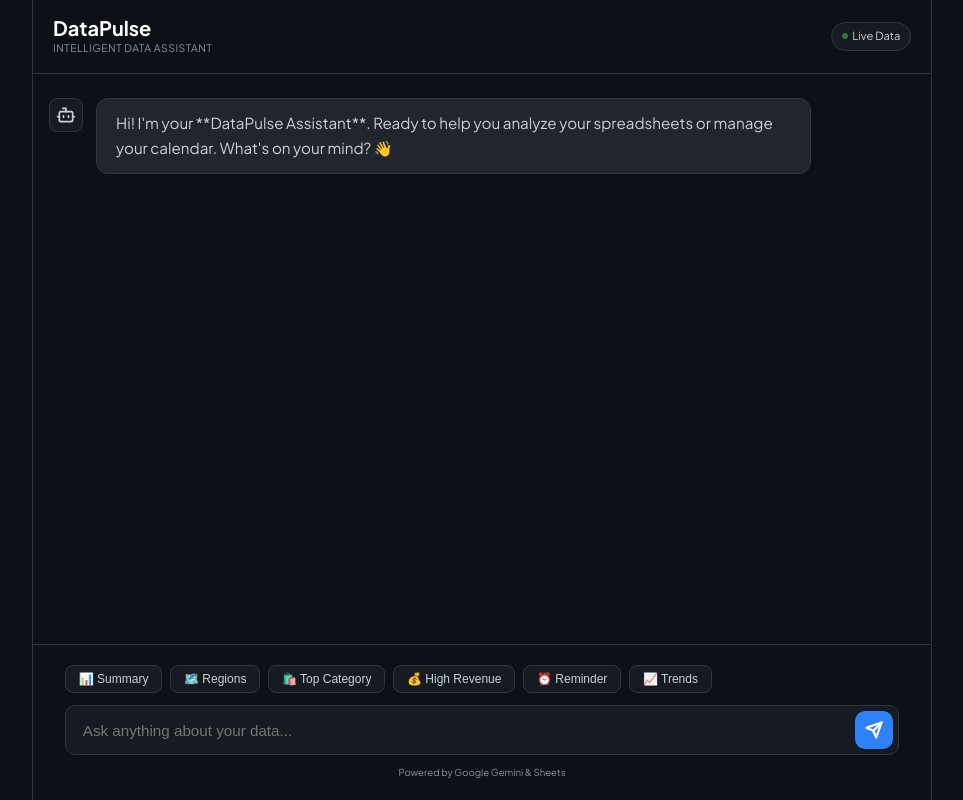
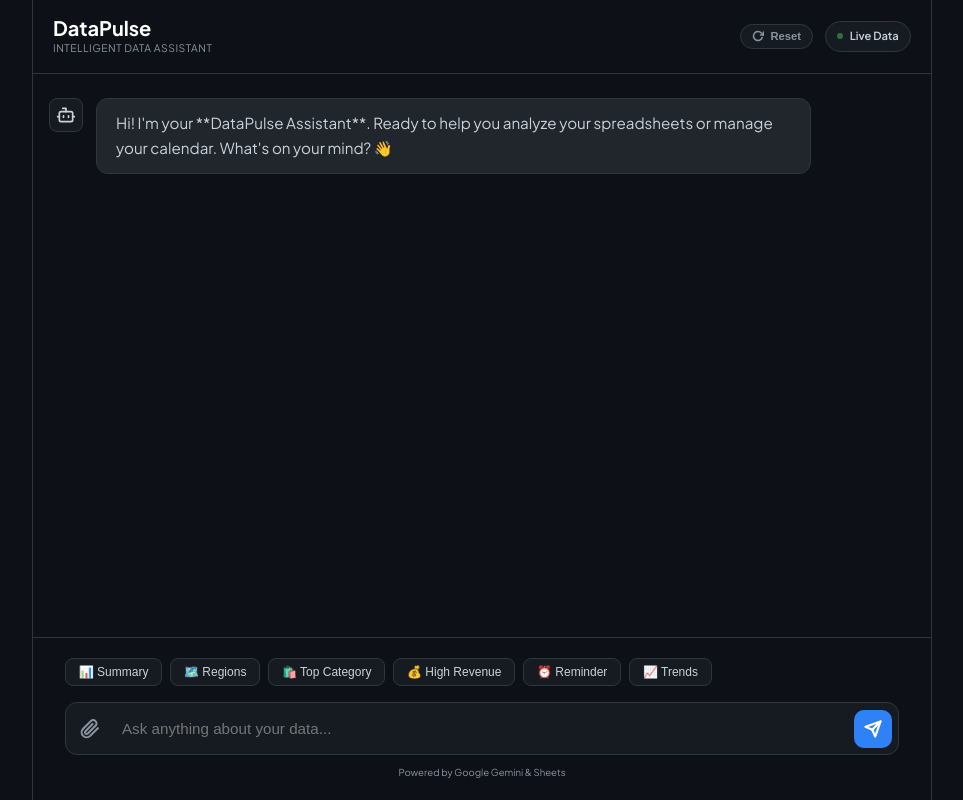
Before and after one commit to Subhajit-Chowdhury/Virtual-PromptWars-H2S-001, a Flask app: page / in a window 1280 px wide. Shown: the whole page, without its empty margins (158-1121 px from the left). Run offline with Flask 3, Linux system fonts and the light colour scheme.

Commit message:
feat: add local file upload support with automated data auditing and validation using pandas

```diff
--- a/app.py
+++ b/app.py
@@ -1,5 +1,7 @@
 import os
-from flask import Flask, render_template, request, jsonify
+import json
+from flask import Flask, render_template, request, jsonify, session
+from werkzeug.utils import secure_filename
 from dotenv import load_dotenv
 
 # Load .env (Local development)
@@ -11,6 +13,15 @@ from assistant.sheets_handler import SheetsHandler
 from assistant.calendar_handler import CalendarHandler
 
 app = Flask(__name__)
+app.secret_key = os.getenv('FLASK_SECRET_KEY', 'datapulse_secret_key_123')
+UPLOAD_FOLDER = 'uploads'
+ALLOWED_EXTENSIONS = {'csv', 'xlsx', 'json'}
+
+if not os.path.exists(UPLOAD_FOLDER):
+    os.makedirs(UPLOAD_FOLDER)
+
+def allowed_file(filename):
+    return '.' in filename and filename.rsplit('.', 1)[1].lower() in ALLOWED_EXTENSIONS
 
 @app.route('/')
 def index():
@@ -20,13 +31,57 @@ def index():
 def health():
     return jsonify({"status": "healthy"}), 200
 
+@app.route('/upload-file', methods=['POST'])
+def upload_file():
+    if 'file' not in request.files:
+        return jsonify({'success': False, 'error': 'No file part'}), 400
+    file = request.files['file']
+    if file.filename == '':
+        return jsonify({'success': False, 'error': 'No selected file'}), 400
+
+    if file and allowed_file(file.filename):
+        ext = file.filename.rsplit('.', 1)[1].lower()
+        filename = f"active_data.{ext}"
+        file_path = os.path.join(UPLOAD_FOLDER, filename)
+
+        # Clean up any previous uploads
+        for f in os.listdir(UPLOAD_FOLDER):
+            os.remove(os.path.join(UPLOAD_FOLDER, f))
+
+        file.save(file_path)
+
+        # Pre-scan for audit report
+        sheets = SheetsHandler()
+        _, audit_report = sheets.get_local_data(file_path)
+
+        report_summary = ""
+        if audit_report:
+           report_summary = f"Audit Pass: Checked {audit_report['rows_checked']} rows. {audit_report['duplicates_found']} duplicates found."
+
+        session['active_mode'] = 'upload'
+        session['active_file'] = filename
+
+        return jsonify({'success': True, 'report_summary': report_summary})
+
+    return jsonify({'success': False, 'error': 'Unsupported file type'}), 400
+
+@app.route('/reset-data', methods=['POST'])
+def reset_data():
+    session['active_mode'] = 'sheets'
+    # Clean up uploads
+    for f in os.listdir(UPLOAD_FOLDER):
+        try:
+            os.remove(os.path.join(UPLOAD_FOLDER, f))
+        except:
+            pass
+    return jsonify({'success': True})
+
 @app.route('/chat', methods=['POST'])
 def chat():
     user_message = request.json.get('message')
     if not user_message:
         return jsonify({'error': 'No message provided'}), 400
 
-    # Check if we have credentials (Production check)
     if not os.getenv('GEMINI_API_KEY'):
         return jsonify({'assistant': '⚠️ Vercel Setup Needed: Please add your GEMINI_API_KEY to Environment Variables.'}), 200
 
@@ -35,19 +90,27 @@ def chat():
         sheets = SheetsHandler()
         calendar = CalendarHandler()
 
-        # Step 1: Detect Intent
         intent = gemini.get_intent(user_message)
-
         response_text = ""
 
-        # Step 2: Fetch data or execute action
         if intent == 'SHEETS':
-            spreadsheet_id = os.getenv('SPREADSHEET_ID')
-            data, audit_report = sheets.get_sheet_data(spreadsheet_id)
+            # Priority: Check if an uploaded file exists
+            if session.get('active_mode') == 'upload':
+                filename = session.get('active_file')
+                file_path = os.path.join(UPLOAD_FOLDER, filename)
+                if os.path.exists(file_path):
+                    data, audit_report = sheets.get_local_data(file_path)
+                    context = f"AUDIT_REPORT: {json.dumps(audit_report)}\nUPLOADED_FILE_DATA:\n{data}"
+                    response_text = gemini.get_response(user_message, context=context)
+                else:
+                    session['active_mode'] = 'sheets' # Fallback
 
-            # Pass BOTH data and audit logic to AI
-            context = f"AUDIT_REPORT: {json.dumps(audit_report)}\nSHEET_DATA:\n{data}"
-            response_text = gemini.get_response(user_message, context=context)
+            # Default: Use Google Sheets
+            if not response_text:
+                spreadsheet_id = os.getenv('SPREADSHEET_ID')
+                data, audit_report = sheets.get_sheet_data(spreadsheet_id)
+                context = f"AUDIT_REPORT: {json.dumps(audit_report)}\nSHEET_DATA:\n{data}"
+                response_text = gemini.get_response(user_message, context=context)
 
         elif intent == 'CALENDAR':
             result = calendar.create_reminder(summary=user_message)
@@ -63,7 +126,7 @@ def chat():
 
     except Exception as e:
         return jsonify({
-            'assistant': f"⚠️ Deployment Check: I can't connect to Google Services. Did you add GOOGLE_SERVICE_ACCOUNT_JSON and SPREADSHEET_ID to Vercel? (Error: {str(e)})",
+            'assistant': f"⚠️ Deployment Check: I can't connect to Google Services. (Error: {str(e)})",
             'error': str(e)
         }), 200
 
--- a/static/css/style.css
+++ b/static/css/style.css
@@ -13,6 +13,7 @@
     margin: 0;
     padding: 0;
     box-sizing: border-box;
+    -webkit-tap-highlight-color: transparent;
 }
 
 body {
@@ -47,6 +48,12 @@ body {
     z-index: 10;
 }
 
+.header-actions {
+    display: flex;
+    align-items: center;
+    gap: 0.75rem;
+}
+
 .brand {
     display: flex;
     flex-direction: column;
@@ -66,15 +73,32 @@ body {
     letter-spacing: 0.5px;
 }
 
-.status-pill {
+.status-pill, .reset-pill {
     font-size: 0.7rem;
-    padding: 0.3rem 0.6rem;
+    padding: 0.35rem 0.7rem;
     background: var(--bg-secondary);
     border: 1px solid var(--border-color);
     border-radius: 20px;
     display: flex;
     align-items: center;
-    gap: 0.3rem;
+    gap: 0.4rem;
+    font-weight: 600;
+    white-space: nowrap;
+}
+
+.reset-pill {
+    cursor: pointer;
+    color: var(--text-dim);
+    transition: all 0.2s ease;
+}
+
+.reset-pill:hover {
+    color: white;
+    border-color: #f85149;
+}
+
+.status-pill.custom {
+    border-color: var(--accent-color);
 }
 
 .dot {
@@ -83,6 +107,10 @@ body {
     background: #3fb950;
     border-radius: 50%;
     animation: pulse 2s infinite;
+}
+
+.status-pill.custom .dot {
+    background: var(--accent-color);
 }
 
 /* Chat Area */
@@ -128,23 +156,10 @@ body {
     word-wrap: break-word;
 }
 
-.msg-content p {
-    margin-bottom: 0.75rem;
-}
-
-.msg-content p:last-child {
-    margin-bottom: 0;
-}
-
-.msg-content a {
-    color: var(--accent-color);
-    text-decoration: none;
-    font-weight: 600;
-}
-
-.msg-content a:hover {
-    text-decoration: underline;
-}
+.msg-content p { margin-bottom: 0.75rem; }
+.msg-content p:last-child { margin-bottom: 0; }
+.msg-content a { color: var(--accent-color); text-decoration: none; font-weight: 600; }
+.msg-content a:hover { text-decoration: underline; }
 
 .assistant .msg-content {
     background: var(--assistant-bg);
@@ -156,7 +171,7 @@ body {
     color: white;
 }
 
-/* --- Table Styling --- */
+/* Table Styling */
 .table-container {
     width: 100%;
     overflow-x: auto;
@@ -179,11 +194,7 @@ th, td {
     border-bottom: 1px solid var(--border-color);
 }
 
-tr:first-child td {
-    background: var(--bg-secondary);
-    font-weight: 600;
-    color: white;
-}
+tr:first-child td { background: var(--bg-secondary); font-weight: 600; color: white; }
 
 /* Controls */
 .controls {
@@ -195,7 +206,7 @@ tr:first-child td {
 .quick-actions {
     display: flex;
     gap: 0.5rem;
-    margin-bottom: 0.75rem;
+    margin-bottom: 1rem;
     overflow-x: auto;
     scrollbar-width: none;
     -ms-overflow-style: none;
@@ -218,17 +229,33 @@ tr:first-child td {
     display: flex;
     background: var(--bg-secondary);
     border: 1px solid var(--border-color);
-    border-radius: 10px;
-    padding: 0.3rem;
+    border-radius: 12px;
+    padding: 0.4rem;
     align-items: center;
+    gap: 0.25rem;
 }
 
-input {
+#attach-btn {
+    background: transparent;
+    color: var(--text-dim);
+    border: none;
+    width: 36px;
+    height: 36px;
+    cursor: pointer;
+    display: flex;
+    align-items: center;
+    justify-content: center;
+    transition: color 0.2s;
+}
+
+#attach-btn:hover { color: white; }
+
+input[type="text"] {
     flex: 1;
     background: transparent;
     border: none;
     color: white;
-    padding: 0.5rem 0.75rem;
+    padding: 0.5rem 0.6rem;
     outline: none;
     font-size: 0.95rem;
 }
@@ -248,6 +275,7 @@ button#send-btn {
 }
 
 button#send-btn svg { width: 18px; height: 18px; stroke-width: 3; }
+button#send-btn:active { transform: scale(0.92); }
 
 .legal-text {
     text-align: center;
@@ -259,10 +287,7 @@ button#send-btn svg { width: 18px; height: 18px; stroke-width: 3; }
 /* --- Fixed Premium Skeletons --- */
 @keyframes shimmer { 0% { background-position: -468px 0; } 100% { background-position: 468px 0; } }
 
-.typing .msg-content {
-    min-width: 140px; /* Forces the bubble to be horizontally oriented */
-    padding: 1rem;
-}
+.typing .msg-content { min-width: 140px; padding: 1rem; }
 
 .skeleton {
     height: 12px;
--- a/static/js/chat.js
+++ b/static/js/chat.js
@@ -1,12 +1,14 @@
 const chatContainer = document.getElementById('chat-window');
 const userInput = document.getElementById('user-input');
 const sendBtn = document.getElementById('send-btn');
+const attachBtn = document.getElementById('attach-btn');
+const fileInput = document.getElementById('file-upload');
+const resetBtn = document.getElementById('reset-btn');
+const statusPill = document.getElementById('data-status');
 
 const ASSISTANT_ICON = `<svg width="20" height="20" viewBox="0 0 24 24" fill="none" stroke="currentColor" stroke-width="2" stroke-linecap="round" stroke-linejoin="round"><path d="M12 8V4H8"></path><rect x="4" y="8" width="16" height="12" rx="2"></rect><path d="M2 14h2"></path><path d="M20 14h2"></path><path d="M15 13v2"></path><path d="M9 13v2"></path></svg>`;
 
 function formatResponse(text) {
-    // 1. Handle Markdown Tables
-    const tableRegex = /\|(.+)\|/g;
     const lines = text.split('\n');
     let inTable = false;
     let html = '';
@@ -18,10 +20,7 @@ function formatResponse(text) {
                 inTable = true;
                 tableHtml = '<div class="table-container"><table>';
             }
-
-            // Skip the separator row | --- | --- |
             if (line.includes('---')) continue;
-
             const cells = line.split('|').filter(c => c.trim() !== '').map(c => `<td>${c.trim()}</td>`).join('');
             tableHtml += `<tr>${cells}</tr>`;
         } else {
@@ -31,34 +30,26 @@ function formatResponse(text) {
                 html += tableHtml;
                 tableHtml = '';
             }
-            // Standard formatting for non-table lines
             let formattedLine = line.replace(/\*\*(.*?)\*\*/g, '<strong>$1</strong>')
                                     .replace(/\*(.*?)\*/g, '<em>$1</em>');
             html += `<p>${formattedLine}</p>`;
         }
     }
-
     if (inTable) {
         tableHtml += '</table></div>';
         html += tableHtml;
     }
-
     return html;
 }
 
 function appendMessage(role, text) {
     const msgDiv = document.createElement('div');
     msgDiv.className = `message-group ${role}`;
-
     const formattedContent = formatResponse(text);
-
     msgDiv.innerHTML = `
         <div class="msg-avatar">${role === 'assistant' ? ASSISTANT_ICON : '👤'}</div>
-        <div class="msg-content">
-            ${formattedContent}
-        </div>
+        <div class="msg-content">${formattedContent}</div>
     `;
-
     chatContainer.appendChild(msgDiv);
     chatContainer.scrollTop = chatContainer.scrollHeight;
 }
@@ -72,13 +63,8 @@ async function sendMessage(customText = null) {
 
     const typingDiv = document.createElement('div');
     typingDiv.className = 'message-group assistant typing';
-    typingDiv.innerHTML = `
-        <div class="msg-avatar">${ASSISTANT_ICON}</div>
-        <div class="msg-content">
-            <div class="skeleton sk-1"></div>
-            <div class="skeleton sk-2"></div>
-            <div class="skeleton sk-3"></div>
-        </div>`;
+    typingDiv.innerHTML = `<div class="msg-avatar">${ASSISTANT_ICON}</div>
+        <div class="msg-content"><div class="skeleton sk-1"></div><div class="skeleton sk-2"></div><div class="skeleton sk-3"></div></div>`;
     chatContainer.appendChild(typingDiv);
     chatContainer.scrollTop = chatContainer.scrollHeight;
 
@@ -88,10 +74,8 @@ async function sendMessage(customText = null) {
             headers: { 'Content-Type': 'application/json' },
             body: JSON.stringify({ message: text })
         });
-
         const data = await response.json();
         chatContainer.removeChild(typingDiv);
-
         if (data.assistant) {
             appendMessage('assistant', data.assistant);
         } else {
@@ -99,16 +83,63 @@ async function sendMessage(customText = null) {
         }
     } catch (error) {
         if (chatContainer.contains(typingDiv)) chatContainer.removeChild(typingDiv);
-        appendMessage('assistant', "I'm having trouble connecting to my brain! Please check your Vercel Environment Variables.");
+        appendMessage('assistant', "I'm having trouble connecting to my brain! Please check your connection.");
         console.error('Error:', error);
     }
 }
 
-function handleSuggestion(text) {
-    sendMessage(text);
-}
+// Universal Analyzer Logic
+attachBtn.addEventListener('click', () => fileInput.click());
 
+fileInput.addEventListener('change', async (e) => {
+    const file = e.target.files[0];
+    if (!file) return;
+
+    const ext = file.name.split('.').pop().toLowerCase();
+    if (!['csv', 'xlsx', 'json'].includes(ext)) {
+        appendMessage('assistant', "❌ Sorry, I can only analyze **.csv**, **.xlsx**, and **.json** files. Please try again.");
+        fileInput.value = '';
+        return;
+    }
+
+    appendMessage('user', `📎 Uploading ${file.name}...`);
+
+    const formData = new FormData();
+    formData.append('file', file);
+
+    try {
+        const response = await fetch('/upload-file', {
+            method: 'POST',
+            body: formData
+        });
+        const data = await response.json();
+        if (data.success) {
+            statusPill.classList.add('custom');
+            statusPill.innerHTML = `<span class="dot"></span> Custom Data`;
+            appendMessage('assistant', `✅ **File Ready!** I've scanned **${file.name}** and everything looks great. ${data.report_summary || ''}\n\nWhat would you like to know about this dataset?`);
+        } else {
+            appendMessage('assistant', `❌ **Upload Failed:** ${data.error || 'Unknown error'}`);
+        }
+    } catch (error) {
+        appendMessage('assistant', "❌ **Error:** I couldn't process the file. Make sure it's not password protected.");
+    }
+    fileInput.value = '';
+});
+
+resetBtn.addEventListener('click', async () => {
+    try {
+        const response = await fetch('/reset-data', { method: 'POST' });
+        const data = await response.json();
+        if (data.success) {
+            statusPill.classList.remove('custom');
+            statusPill.innerHTML = `<span class="dot"></span> Live Data`;
+            appendMessage('assistant', "🔄 **Reset Complete!** I'm back to reading your original Google Sheets data. How can I help?");
+        }
+    } catch (error) {
+        console.error('Reset error:', error);
+    }
+});
+
+function handleSuggestion(text) { sendMessage(text); }
 sendBtn.addEventListener('click', () => sendMessage());
-userInput.addEventListener('keypress', (e) => {
-    if (e.key === 'Enter') sendMessage();
-});
+userInput.addEventListener('keypress', (e) => { if (e.key === 'Enter') sendMessage(); });
--- a/templates/index.html
+++ b/templates/index.html
@@ -16,8 +16,14 @@
                 <h1 class="logo-text">DataPulse</h1>
                 <p class="tagline">Intelligent Data Assistant</p>
             </div>
-            <div class="status-pill">
-                <span class="dot"></span> Live Data
+            <div class="header-actions">
+                <button id="reset-btn" class="reset-pill" title="Reset to Google Sheets">
+                    <svg width="12" height="12" viewBox="0 0 24 24" fill="none" stroke="currentColor" stroke-width="3" stroke-linecap="round" stroke-linejoin="round"><path d="M23 4v6h-6"></path><path d="M20.49 15a9 9 0 1 1-2.12-9.36L23 10"></path></svg>
+                    Reset
+                </button>
+                <div class="status-pill" id="data-status">
+                    <span class="dot"></span> Live Data
+                </div>
             </div>
         </header>
 
@@ -33,7 +39,7 @@
         </main>
 
         <section class="controls">
-            <div class="quick-actions">
+            <div class="quick-actions" id="suggestions">
                 <button class="action-chip" onclick="handleSuggestion('Summarize my sales data')">📊 Summary</button>
                 <button class="action-chip" onclick="handleSuggestion('Show me the regional breakdown')">🗺️ Regions</button>
                 <button class="action-chip" onclick="handleSuggestion('What is the top performing category?')">🛍️ Top Category</button>
@@ -42,6 +48,10 @@
                 <button class="action-chip" onclick="handleSuggestion('What are the current growth trends?')">📈 Trends</button>
             </div>
             <div class="input-area">
+                <input type="file" id="file-upload" accept=".csv, .xlsx, .json" hidden>
+                <button id="attach-btn" title="Upload Dataset (.csv, .xlsx, .json)">
+                    <svg width="20" height="20" viewBox="0 0 24 24" fill="none" stroke="currentColor" stroke-width="2.5" stroke-linecap="round" stroke-linejoin="round"><path d="M21.44 11.05l-9.19 9.19a6 6 0 0 1-8.49-8.49l9.19-9.19a4 4 0 0 1 5.66 5.66l-9.2 9.19a2 2 0 0 1-2.83-2.83l8.49-8.48"></path></svg>
+                </button>
                 <input type="text" id="user-input" placeholder="Ask anything about your data..." autocomplete="off">
                 <button id="send-btn" title="Send message">
                     <svg viewBox="0 0 24 24" fill="none" stroke="currentColor" stroke-width="2.5" stroke-linecap="round" stroke-linejoin="round"><line x1="22" y1="2" x2="11" y2="13"></line><polygon points="22 2 15 22 11 13 2 9 22 2"></polygon></svg>
```
Also changed, not shown: assistant/sheets_handler.py (+40 -22 lines).
